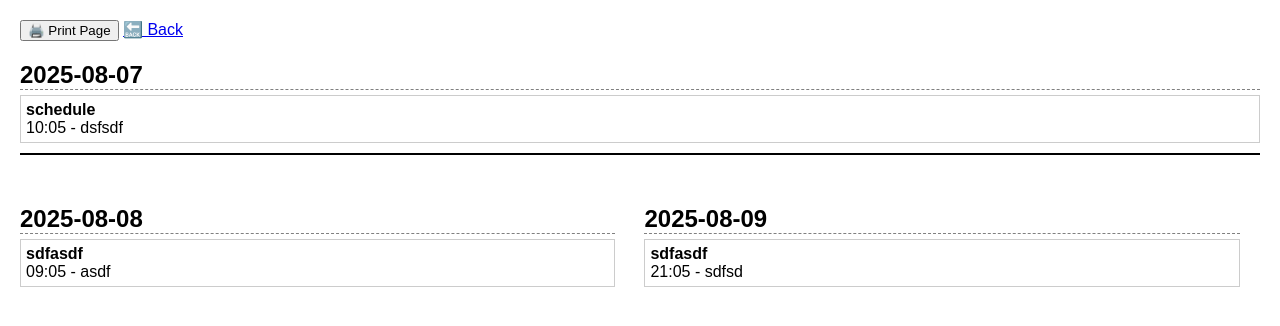
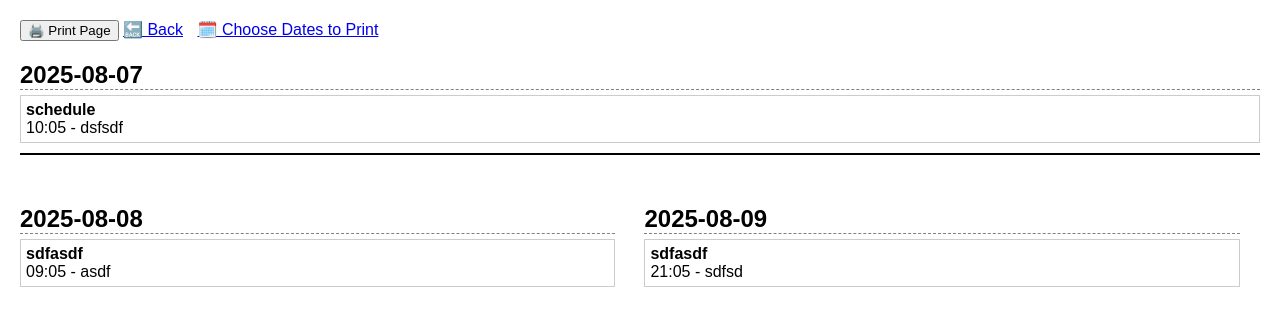
Before and after one commit to thisisonlyforspams/meeting, a Flask app: page /print in a window 1280 px wide. Shown: the top 326 px of the page. Run offline with Flask 3, Linux system fonts and the light colour scheme; the visitor is signed in with stand-in values (Sample User, id 1).

Commit message:
Update print.html

```diff
--- a/templates/print.html
+++ b/templates/print.html
@@ -43,6 +43,7 @@
     <div class="noprint">
         <button onclick="window.print()">🖨️ Print Page</button>
         <a href="/">🔙 Back</a>
+        <a href="/print-options" style="margin-left: 10px;">🗓️ Choose Dates to Print</a>
     </div>
 
     {% if days|length > 0 %}
```
